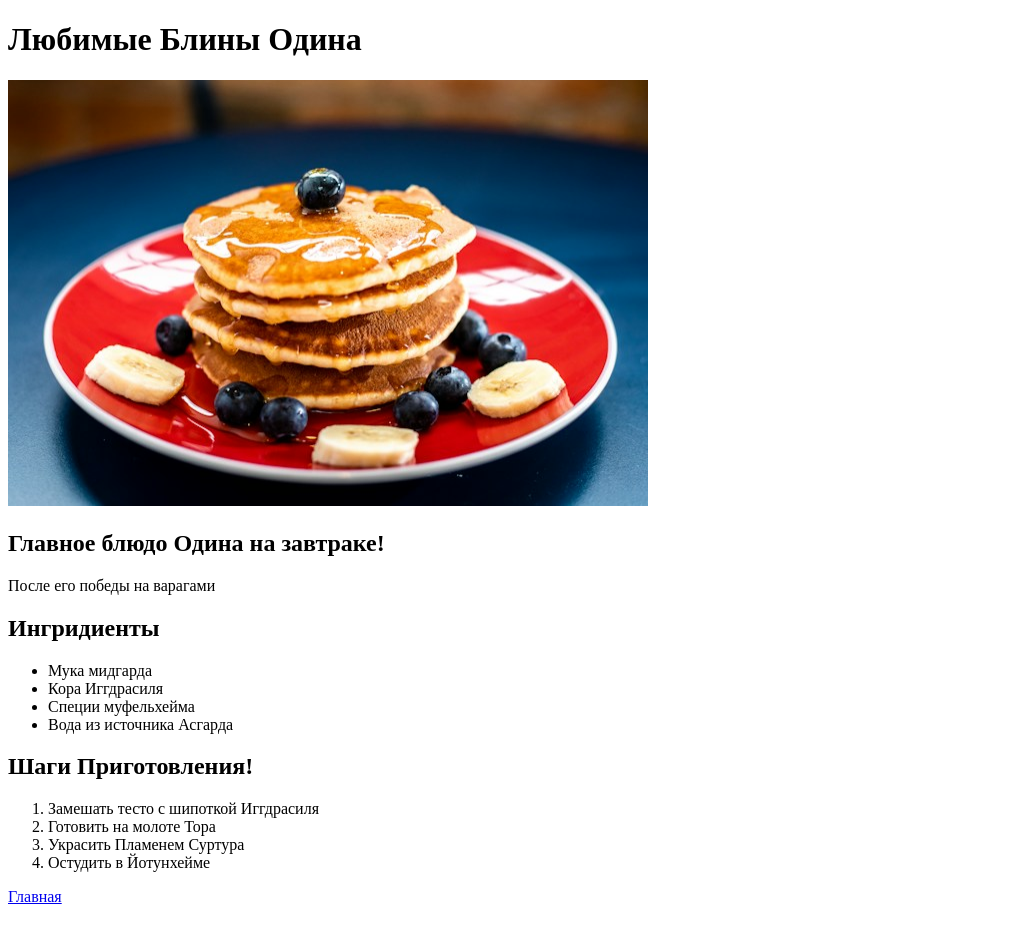
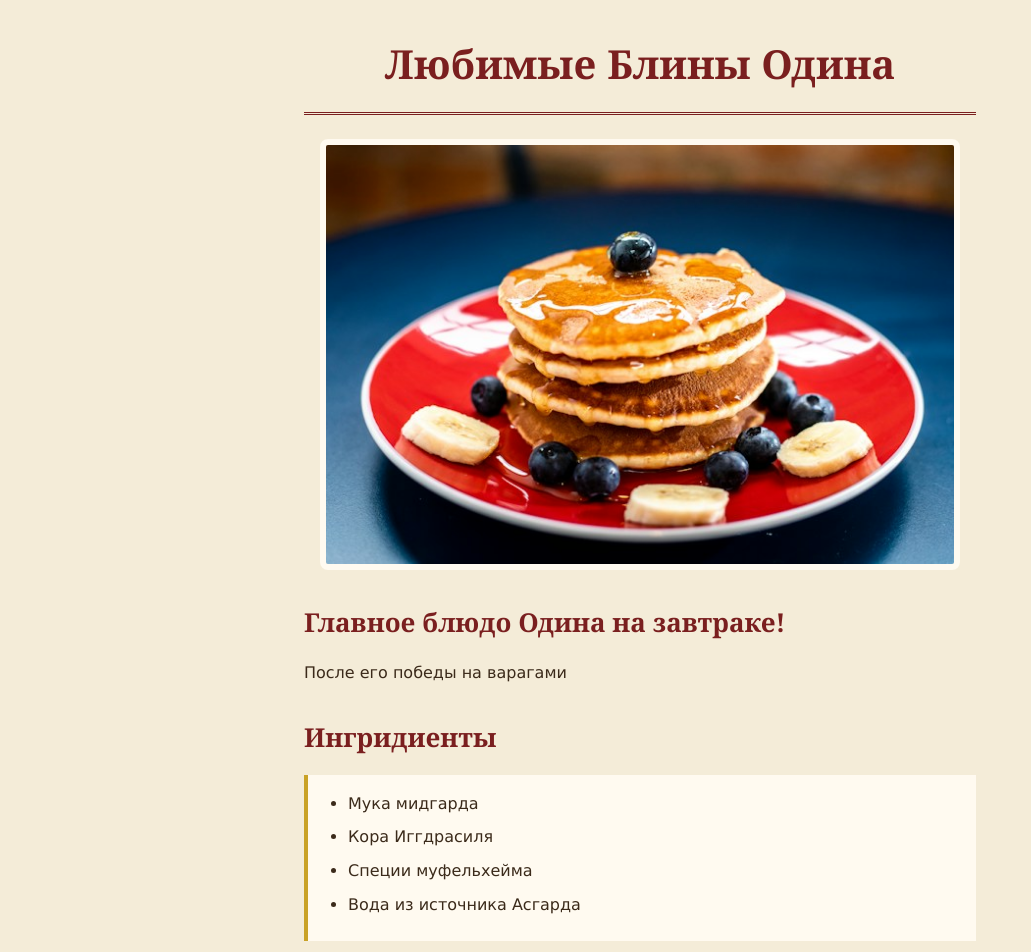
Before and after one commit to MaksChakof/odin-recipes, a plain HTML site: page recipes/blini.html in a window 1280 px wide. Shown: the top 952 px of the page, without its empty margins (0-1031 px from the left). Before the commit the page ends 914 px from the top, so only its background shows below. Drawn offline with Linux system fonts and the light colour scheme.

Commit message:
Добавить стили для сайта рецептов

```diff
--- a/recipes/blini.html
+++ b/recipes/blini.html
@@ -5,6 +5,7 @@
     <meta charset="UTF-8">
     <meta name="viewport" content="width=device-width, initial-scale=1.0">
     <title>Блины Одина</title>
+    <link rel="stylesheet" href="../style.css">
 </head>
 
 <body>
--- /dev/null
+++ b/style.css
@@ -0,0 +1,76 @@
+/* ===== Сброс ===== */
+*,
+*::before,
+*::after {
+  box-sizing: border-box;
+}
+
+/* ===== Страница ===== */
+body {
+  max-width: 720px;          /* текст не растягивается на весь широкий экран */
+  margin: 0 auto;            /* страница по центру: «пружины» слева и справа */
+  padding: 32px 24px;
+  background-color: #f4ecd8; /* цвет пергамента */
+  color: #3b2a1a;            /* тёмно-коричневый текст */
+  font-family: Verdana, Geneva, Tahoma, sans-serif;
+  line-height: 1.6;
+}
+
+/* ===== Заголовки ===== */
+h1,
+h2 {
+  font-family: Georgia, "Times New Roman", serif;
+  color: #7a1f1f;            /* тёмно-красный */
+}
+
+h1 {
+  margin: 0 0 24px;
+  padding-bottom: 16px;
+  border-bottom: 3px double #7a1f1f;
+  font-size: 40px;
+  text-align: center;
+}
+
+h2 {
+  margin: 32px 0 12px;
+  font-size: 26px;
+}
+
+/* ===== Картинка ===== */
+img {
+  display: block;            /* img строчный по умолчанию — делаем блочным, чтобы работал margin: auto */
+  max-width: 100%;           /* никогда не шире страницы */
+  height: auto;              /* пропорции сохраняются */
+  margin: 0 auto 24px;       /* по центру, отступ снизу */
+  border: 6px solid #fffaf0;
+  border-radius: 8px;
+}
+
+/* ===== Списки ===== */
+ul,
+ol {
+  padding: 16px 16px 16px 40px;
+  background-color: #fffaf0;
+  border-left: 4px solid #c9a227; /* золотая полоса слева */
+}
+
+li {
+  margin-bottom: 8px;
+}
+
+/* ===== Ссылки-кнопки ===== */
+a {
+  display: inline-block;     /* стоит в строке, но слушается padding и margin */
+  margin-top: 16px;
+  padding: 8px 16px;
+  border-radius: 6px;
+  background-color: #7a1f1f;
+  color: #fffaf0;
+  font-weight: bold;
+  text-decoration: none;     /* убираем подчёркивание ссылки */
+}
+
+a:hover {
+  background-color: #c9a227;
+  color: #3b2a1a;
+}
```
Also changed, not shown: index.html (+1 -0 lines).
